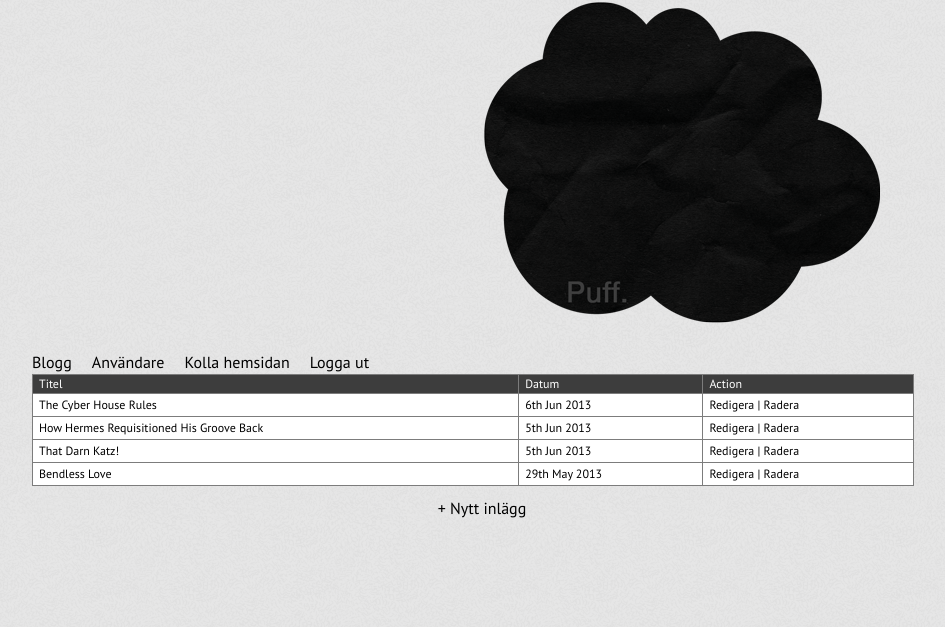
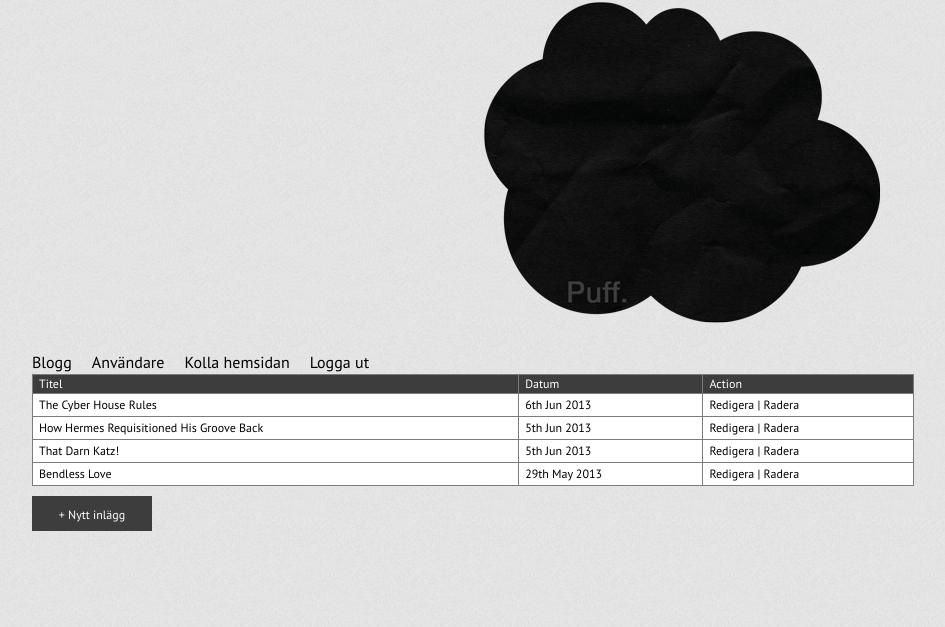
Before and after one commit to berthsjo/powerpuff, a PHP site: page /admin/ in a window 1280 px wide. Shown: the top 627 px of the page, without its empty margins (158-1103 px from the left). Run offline with PHP 8.4, Linux system fonts and the light colour scheme; a user stored in the database is signed in; data comes from the database, SQL or seed files in the repository.

Commit message:
Css
Fixat mer css på sidan

```diff
--- a/admin/index.php
+++ b/admin/index.php
@@ -87,7 +87,7 @@ if(isset($_GET['delpost'])){
 	?>
 	</table>
 
-	<p><a href='skriv-post.php'>+ Nytt inlägg</a></p>
+	<div id="box"><p><a href='skriv-post.php' class="skrivpost">+ Nytt inlägg</a></p></div>
 
 </div>
 
--- a/css/style.css
+++ b/css/style.css
@@ -13,7 +13,6 @@ img
   margin:0;
 }
 p {
-  color: #000;
   text-align: center;
   font-family: 'PT Sans', sans-serif;
 }
@@ -58,9 +57,18 @@ p {
   -moz-border-radius: 0.5em;
   -webkit-border-radius: 0.5em;
 }
+#box {
+  width: 110px;
+  height: 25px;
+  padding: 5px;
+  background-color: #3d3d3d;
+}
+a.skrivpost {
+  color: #fff;
+  font-size: 12px;
+}
 
 p,li {
-  color: #000;
   font-size: 16px;
   line-height: 1.5em;
 }
```
